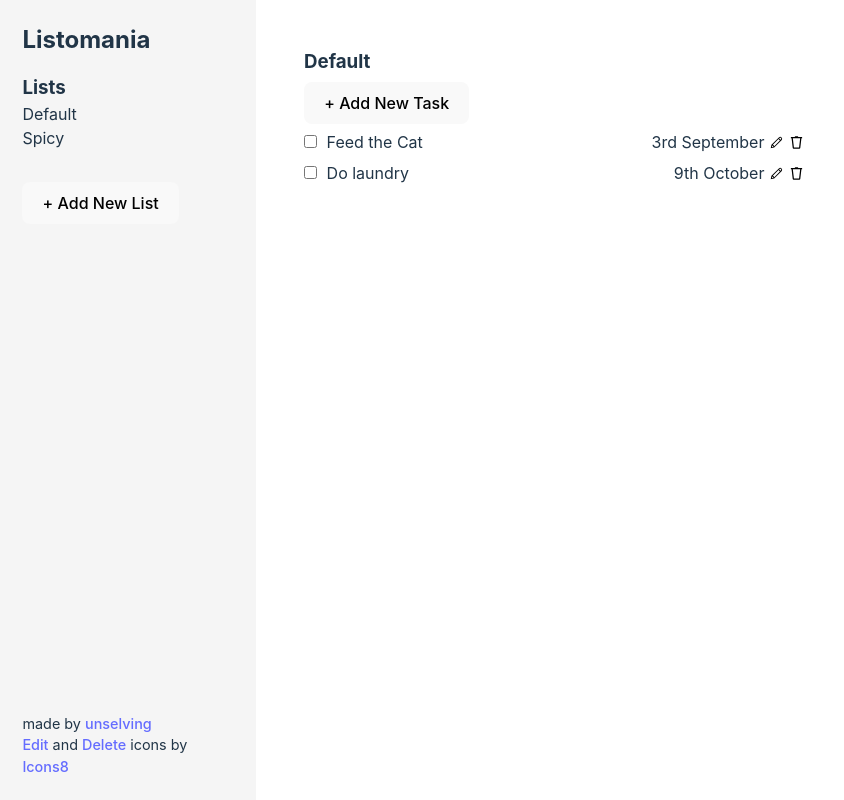
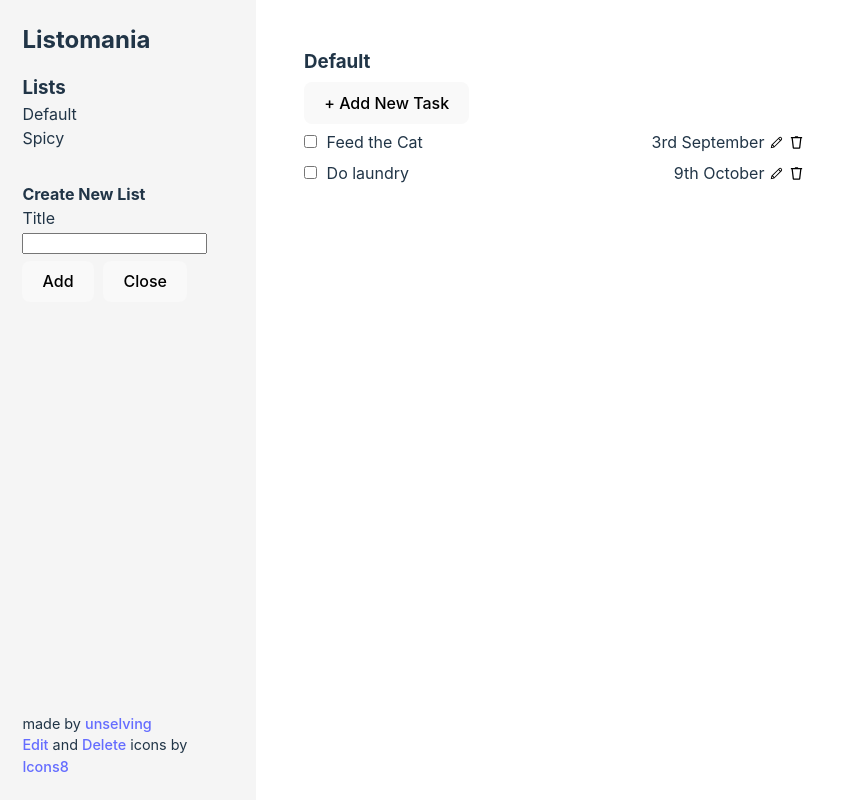
Before and after one commit to unselving/odin-todolist-v2, a React (Vite) app: page / in a window 1280 px wide. Both pictures are taken after a click on the button "+ Add New List". Shown: the whole page, without its empty margins (0-844 px from the left). Built offline with nearby package versions, Linux system fonts and the light colour scheme.

Commit message:
fixed listform to remove add new list button from within the form

```diff
--- a/src/ListForm.jsx
+++ b/src/ListForm.jsx
@@ -29,15 +29,13 @@ function ListForm({addList, list}){
 
     return (
     <section>
-    {isActive ? (<form onSubmit={handleSubmit}>
+    <form onSubmit={handleSubmit}>
         <h4>Create New List</h4>
         <label htmlFor="title">Title </label>
         <input required name="title" value={info.title} onChange={handleInputChange}></input>
         <br/><button type="submit">Add</button>
         <button type="button" onClick={() => collapseForm()}>Close</button>
-        </form>) : (<button onClick={() => setIsActive(true)}>
-                    + Add New List
-                  </button>)}
+        </form>
 
     </section>
 
```
